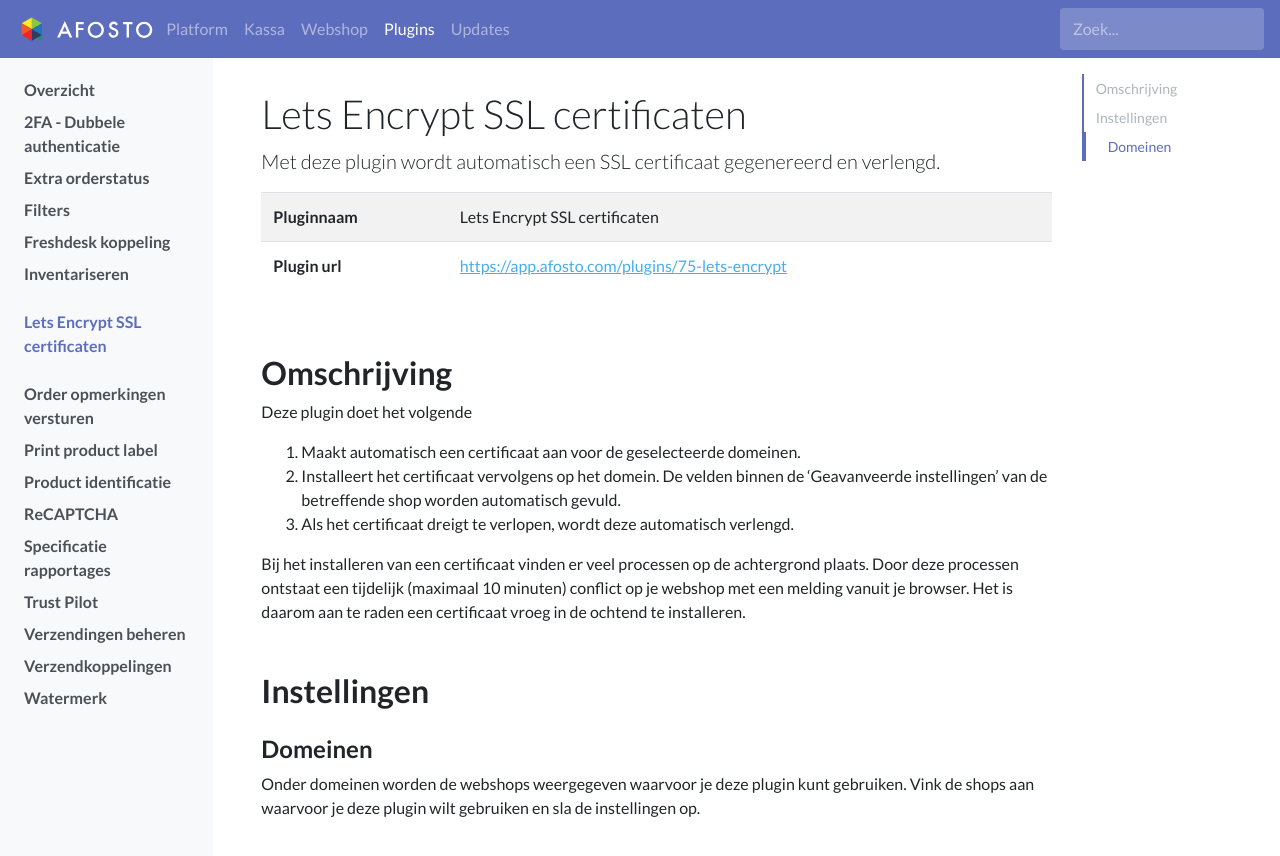
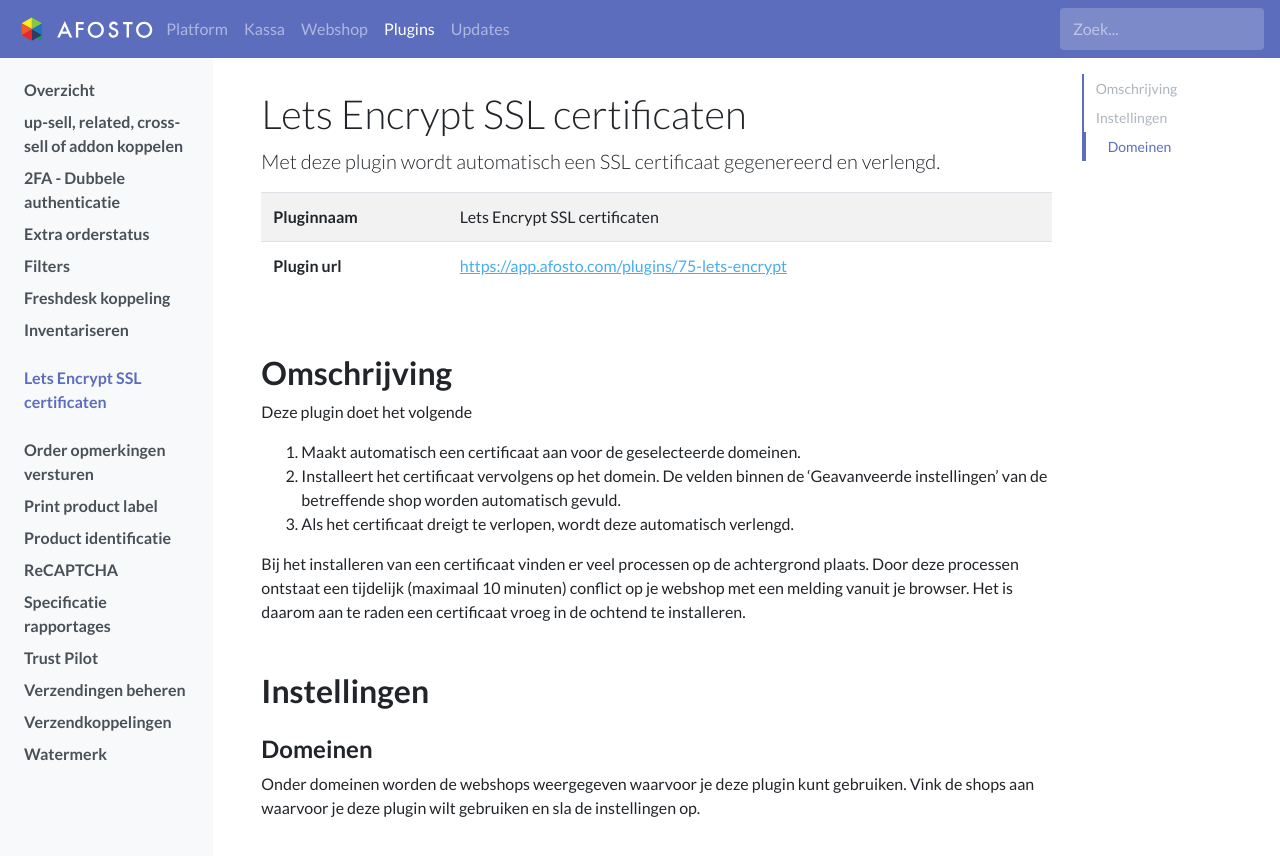
Before and after one commit to afosto/afosto-docs, a Jekyll site: the page built from plugins/lets-encrypt-ssl-certificaten.md, in a window 1280 px wide. Shown: the top 856 px of the page. Built offline with Jekyll 4.4.1, drawn with Linux system fonts in a browser that asks for light colours; a script that is not in the unit is left out.

Commit message:
Update sidebar_nav.yml

```diff
--- a/_data/sidebar_nav.yml
+++ b/_data/sidebar_nav.yml
@@ -78,6 +78,9 @@
     - title: Overzicht van de plugins binnen het Afosto Platform.
       label: Overzicht
       slug: /plugins
+    - title: Automatisch linken van up-sell, related, cross-sell of addon producten
+      label: up-sell, related, cross-sell of addon koppelen
+      slug: /plugins/automatisch-linken
     - title: Met deze plugin dient de gebruiker met twee stappen in te loggen.
       label: 2FA - Dubbele authenticatie
       slug: /plugins/2fa-dubbele-authenticatie
```
